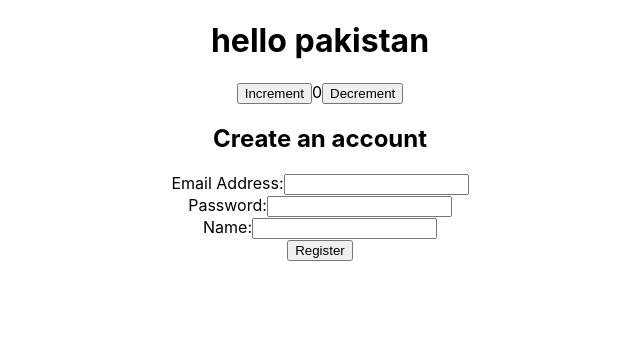
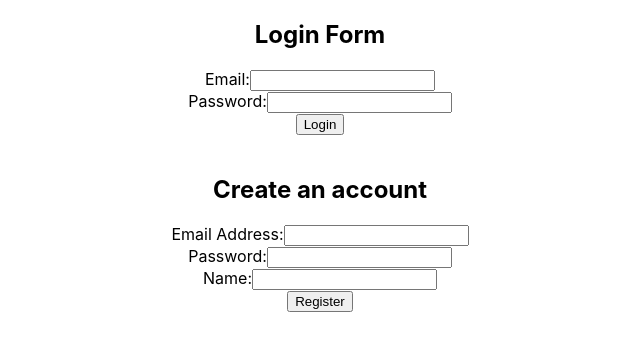
Before and after one commit to faisalakb/Capstone-Front-End, a React (Create React App) app: page / in a window 1280 px wide. Shown: the top 350 px of the page, without its empty margins (320-960 px from the left). Built offline with nearby package versions, Linux system fonts and the light colour scheme.

Commit message:
ADD LOGIN FORM

```diff
--- a/package.json
+++ b/package.json
@@ -40,6 +40,7 @@
   "devDependencies": {
     "@babel/core": "^7.24.0",
     "@babel/eslint-parser": "^7.23.10",
+    "@babel/plugin-proposal-private-property-in-object": "^7.21.11",
     "@babel/plugin-syntax-jsx": "^7.23.3",
     "@babel/preset-react": "^7.23.3",
     "eslint": "^7.32.0",
--- a/src/App.js
+++ b/src/App.js
@@ -1,11 +1,12 @@
 import './App.css';
 import RegistrationForm from './features/user/components/registerUser';
+import LoginForm from './features/user/components/loginUser';
 import House from './features/House';
 
 function App() {
   return (
     <div className="App">
-      <h1>hello pakistan</h1>
+      <LoginForm />
       <House />
       <RegistrationForm />
     </div>
--- a/src/app/store.js
+++ b/src/app/store.js
@@ -1,11 +1,13 @@
 import { configureStore } from '@reduxjs/toolkit';
 import counterReducer from '../features/houseSlice';
 import registerReducer from '../features/user/registrationSlice';
+import loginUserReducer from '../features/user/loginUserSlice';
 
 const store = configureStore({
   reducer: {
     counter: counterReducer,
     register: registerReducer,
+    loginUser: loginUserReducer,
   },
 });
 
--- a/src/features/House.js
+++ b/src/features/House.js
@@ -1,29 +1,10 @@
 import React from 'react';
-import { useSelector, useDispatch } from 'react-redux';
-import { decrement, increment } from './houseSlice';
 
 function House() {
-  const count = useSelector((state) => state.counter.value);
-  const dispatch = useDispatch();
-
   return (
     <div>
       <div>
-        <button
-          type="button"
-          aria-label="Increment value"
-          onClick={() => dispatch(increment())}
-        >
-          Increment
-        </button>
-        <span>{count}</span>
-        <button
-          type="button"
-          aria-label="Decrement value"
-          onClick={() => dispatch(decrement())}
-        >
-          Decrement
-        </button>
+        <br />
       </div>
     </div>
   );
--- /dev/null
+++ b/src/features/user/components/loginUser.js
@@ -0,0 +1,50 @@
+import React, { useState } from 'react';
+import { useDispatch, useSelector } from 'react-redux';
+import { loginUser } from '../loginUserSlice';
+
+const LoginForm = () => {
+  const [formData, setFormData] = useState({
+    email: '',
+    password: '',
+  });
+  const status = useSelector((state) => state.loginUser.status);
+  const dispatch = useDispatch();
+
+  const handleSubmit = (e) => {
+    e.preventDefault();
+    dispatch(loginUser(formData));
+  };
+
+  const handleChange = (e) => {
+    const { name, value } = e.target;
+    setFormData({
+      ...formData,
+      [name]: value,
+    });
+  };
+
+  return (
+    <div>
+      <h2>Login Form</h2>
+      <form onSubmit={handleSubmit}>
+        <div>
+          <label htmlFor="email">
+            Email:
+            <input type="email" name="email" value={formData.email} onChange={handleChange} required />
+          </label>
+        </div>
+        <div>
+          <label htmlFor="password">
+            Password:
+            <input type="password" name="password" value={formData.password} onChange={handleChange} required />
+          </label>
+        </div>
+        <button type="submit" disabled={status === 'loading'}>
+          {status === 'loading' ? 'Logging in...' : 'Login'}
+        </button>
+      </form>
+    </div>
+  );
+};
+
+export default LoginForm;
--- /dev/null
+++ b/src/features/user/loginUserSlice.js
@@ -0,0 +1,61 @@
+import { createAsyncThunk, createSlice } from '@reduxjs/toolkit';
+
+const initialState = {
+  user: null,
+  status: 'idle',
+  error: null,
+};
+
+const baseUrl = 'http://localhost:3001/login';
+
+export const loginUser = createAsyncThunk(
+  'user/login',
+  async ({ email, password }, { rejectWithValue }) => {
+    try {
+      const response = await fetch(baseUrl, {
+        method: 'POST',
+        headers: { 'Content-Type': 'application/json' },
+        body: JSON.stringify({ user: { email, password } }),
+      });
+
+      if (!response.ok) {
+        throw new Error('Failed to login');
+      }
+
+      const data = await response.json();
+      return data;
+    } catch (error) {
+      return rejectWithValue(error.message);
+    }
+  },
+);
+
+const loginUserSlice = createSlice({
+  name: 'user',
+  initialState,
+  reducers: {
+    logoutUser(state) {
+      state.user = null;
+      state.status = 'idle';
+      state.error = null;
+    },
+  },
+  extraReducers: (builder) => {
+    builder
+      .addCase(loginUser.pending, (state) => {
+        state.status = 'loading';
+      })
+      .addCase(loginUser.fulfilled, (state, action) => {
+        state.status = 'succeeded';
+        state.user = action.payload;
+      })
+      .addCase(loginUser.rejected, (state, action) => {
+        state.status = 'failed';
+        state.error = action.payload;
+      });
+  },
+});
+
+export const { logoutUser } = loginUserSlice.actions;
+
+export default loginUserSlice.reducer;
--- a/src/index.js
+++ b/src/index.js
@@ -1,13 +1,15 @@
 import React from 'react';
-import ReactDOM from 'react-dom';
+import { createRoot } from 'react-dom/client';
 import './index.css';
 import { Provider } from 'react-redux';
 import App from './App';
 import store from './app/store';
 
-ReactDOM.render(
+const rootElement = document.getElementById('root');
+const root = createRoot(rootElement);
+
+root.render(
   <Provider store={store}>
     <App />
   </Provider>,
-  document.getElementById('root'),
 );
```
Also changed, not shown: src/features/home/home.js (added, +21 -0 lines), src/features/user/logoutUserSlice.js (added, +52 -0 lines), .babelrc, 1 other file (tests, documents, lock files or other folders).
